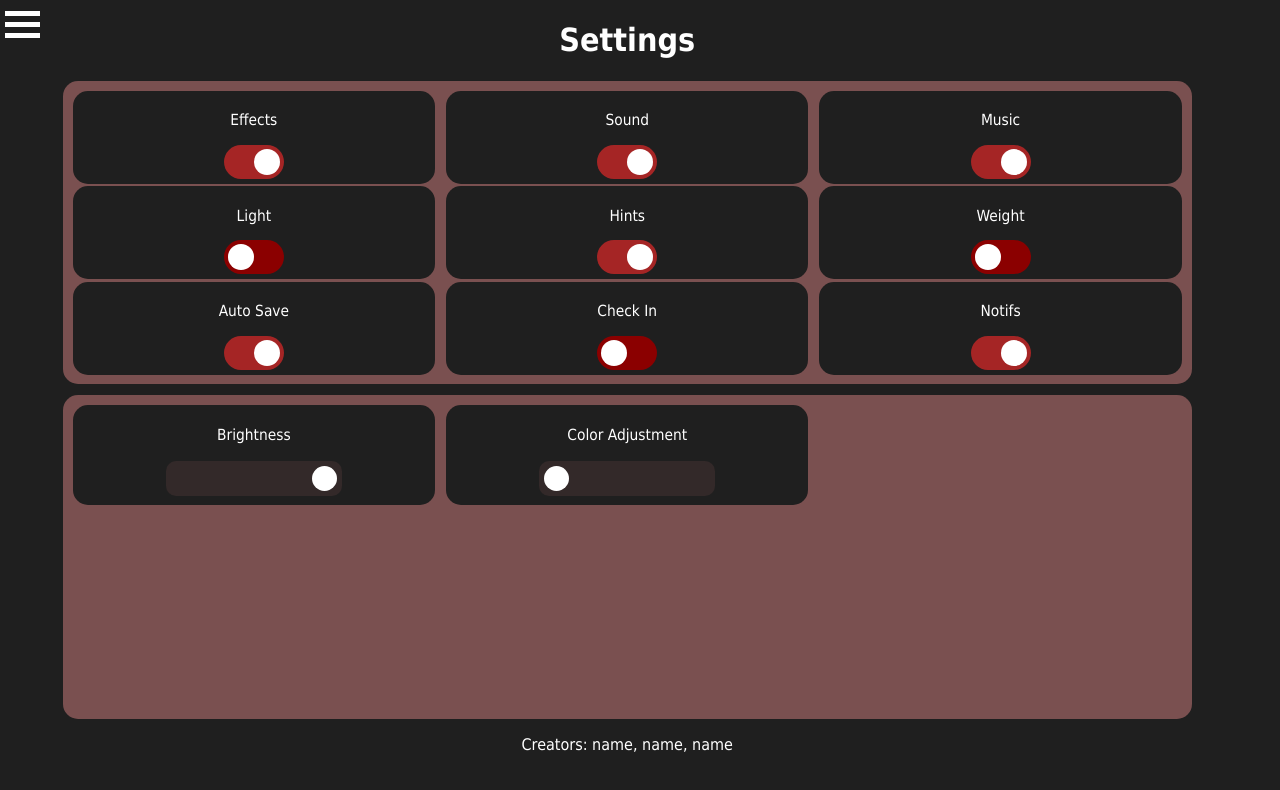
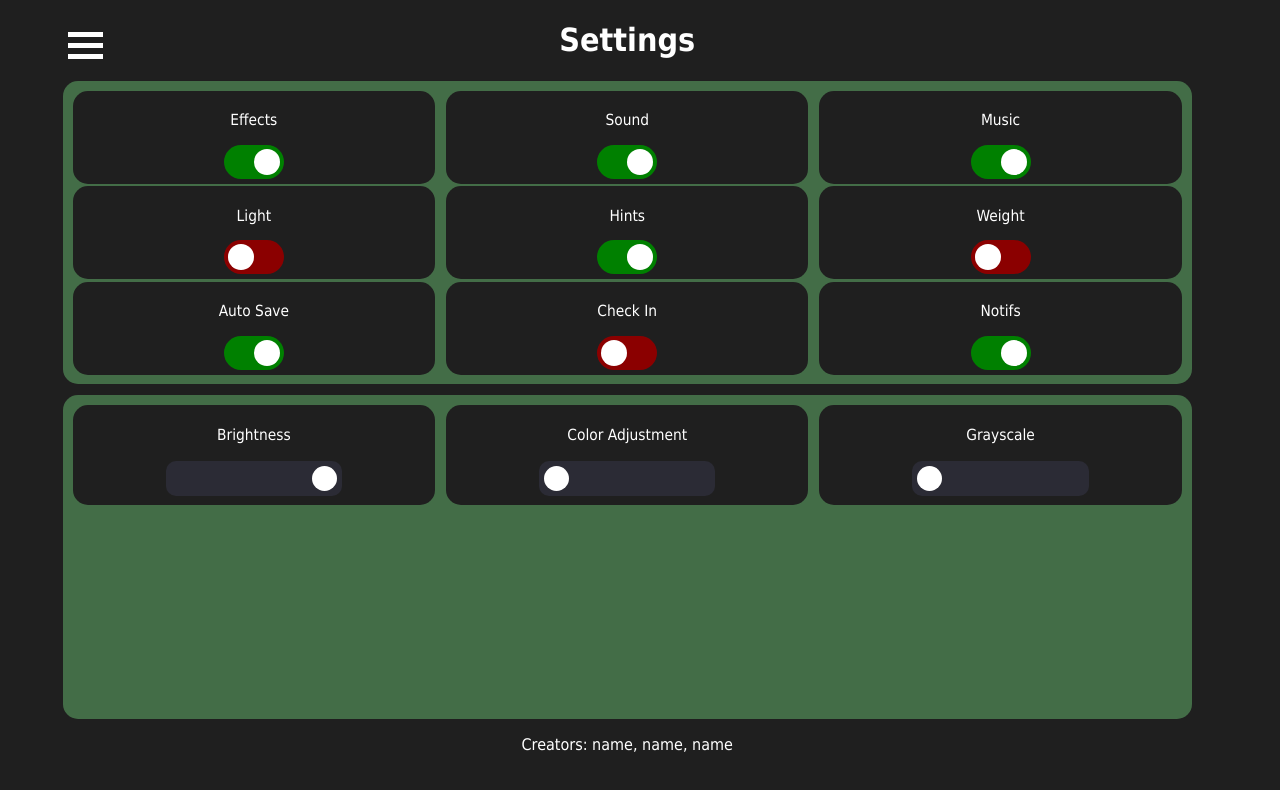
Before and after one commit to EvanBison/HabitHeroes, a React (Vite) app: page /account in a window 1280 px wide. Shown: the top 790 px of the page. Built offline with nearby package versions, Linux system fonts and the light colour scheme.

Commit message:
grayscale

```diff
--- a/src/App.tsx
+++ b/src/App.tsx
@@ -10,7 +10,6 @@ const router = createBrowserRouter([{
 	// errorElement: <Error code={0} />,
 	element: <>
 			<div className='brightnessOverlay'></div>
-			<div id="hueOverlay" className='hueOverlay'></div>
 			<Outlet />
 	</>,
 	children: [
--- a/src/all.scss
+++ b/src/all.scss
@@ -16,12 +16,17 @@
     --slider-thumb: white;
 
     --brightness: 100;
-    --colorAdjustment: hsl(0, 100, 50);
+    --colorAdjustment: 0;
+    --grayscale:0;
+}
+
+* {
+    filter: hue-rotate(var(--colorAdjustment)) grayscale(var(--grayscale));
 }
 
 body {
     margin: 0;
-    overflow: none;
+    overflow-x: hidden;
     width: 98vw;
     height: 100vh;
     background: var(--background);
@@ -40,18 +45,7 @@ body {
     pointer-events: none;
     z-index: 1000;
 }
-.hueOverlay {
-    position: fixed;
-    top: 0;
-    left: 0;
-    width: 100%;
-    height: 100%;
-    background-color: var(--colorAdjustment);
-    transition: 0.3s ease;
-    mix-blend-mode: hue;
-    pointer-events: none;
-    z-index: 999;
-}
+
 
 .homeButton {
     display: inline-block;
--- a/src/views/Account/index.tsx
+++ b/src/views/Account/index.tsx
@@ -19,6 +19,12 @@ export default function Account() {
 
 		return savedColorAdjustment ? Number(savedColorAdjustment) : 0; // default 0
 	});
+	const [grayscale, setGrayscale] = useState<number>(() => {
+		const savedGrayscale = localStorage.getItem("pageGrayscale");
+
+		return savedGrayscale ? Number(savedGrayscale) : 0; // default 0
+	});
+
 
 	//change
 	useEffect(() => {
@@ -27,9 +33,14 @@ export default function Account() {
 	}, [brightness]);
 
 	useEffect(() => {
-		document.documentElement.style.setProperty('--colorAdjustment', `hsl(${colorAdjustment}deg, 50%, 50%)`);
+		document.documentElement.style.setProperty('--colorAdjustment', `${colorAdjustment}deg`);
 		localStorage.setItem('pageColorAdjustment', String(colorAdjustment));
 	}, [colorAdjustment]);
+
+	useEffect(() => {
+		document.documentElement.style.setProperty('--grayscale', `${grayscale}%`);
+		localStorage.setItem('pageGrayscale', String(grayscale));
+	}, [grayscale]);
 
 	return (
 		<>
@@ -59,16 +70,26 @@ export default function Account() {
 							max={100}
 							className="slider"
 							value={brightness}
+							step="1"
 							onChange={e => setBrightness(Number(e.target.value))} />
 					</div>
 					<div>
 						<p>Color Adjustment</p>
 						<input type="range"
 							min={0}
-							max={360}
+							max={45}
 							className="slider"
 							value={colorAdjustment}
 							onChange={e => setColorAdjustment(Number(e.target.value))} />
+					</div>
+					<div>
+						<p>Grayscale</p>
+						<input type="range"
+							min={0}
+							max={50}
+							className="slider"
+							value={grayscale}
+							onChange={e => setGrayscale(Number(e.target.value))} />
 					</div>
 				</div>
 				<p>Creators: name, name, name</p>
```
